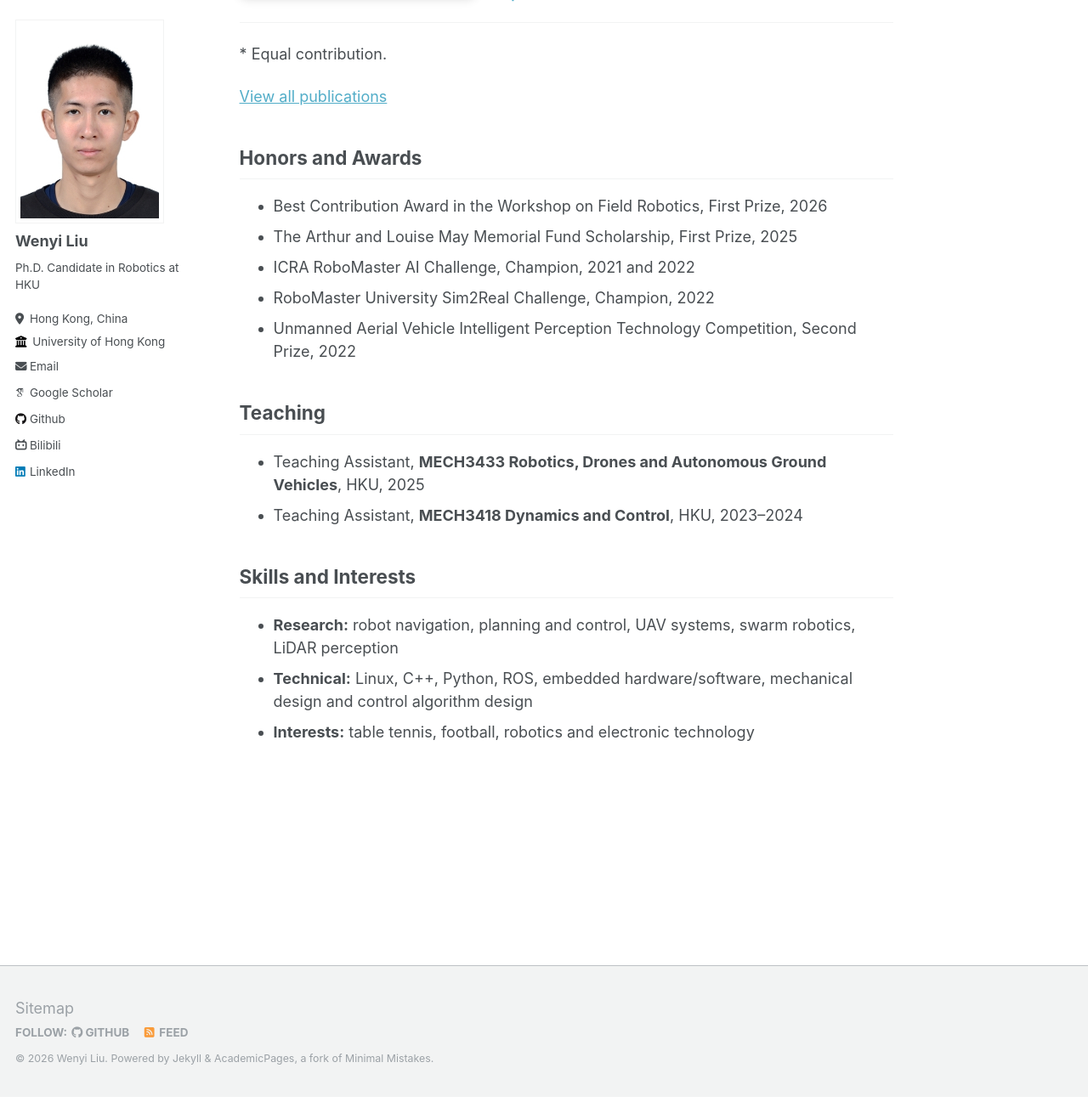
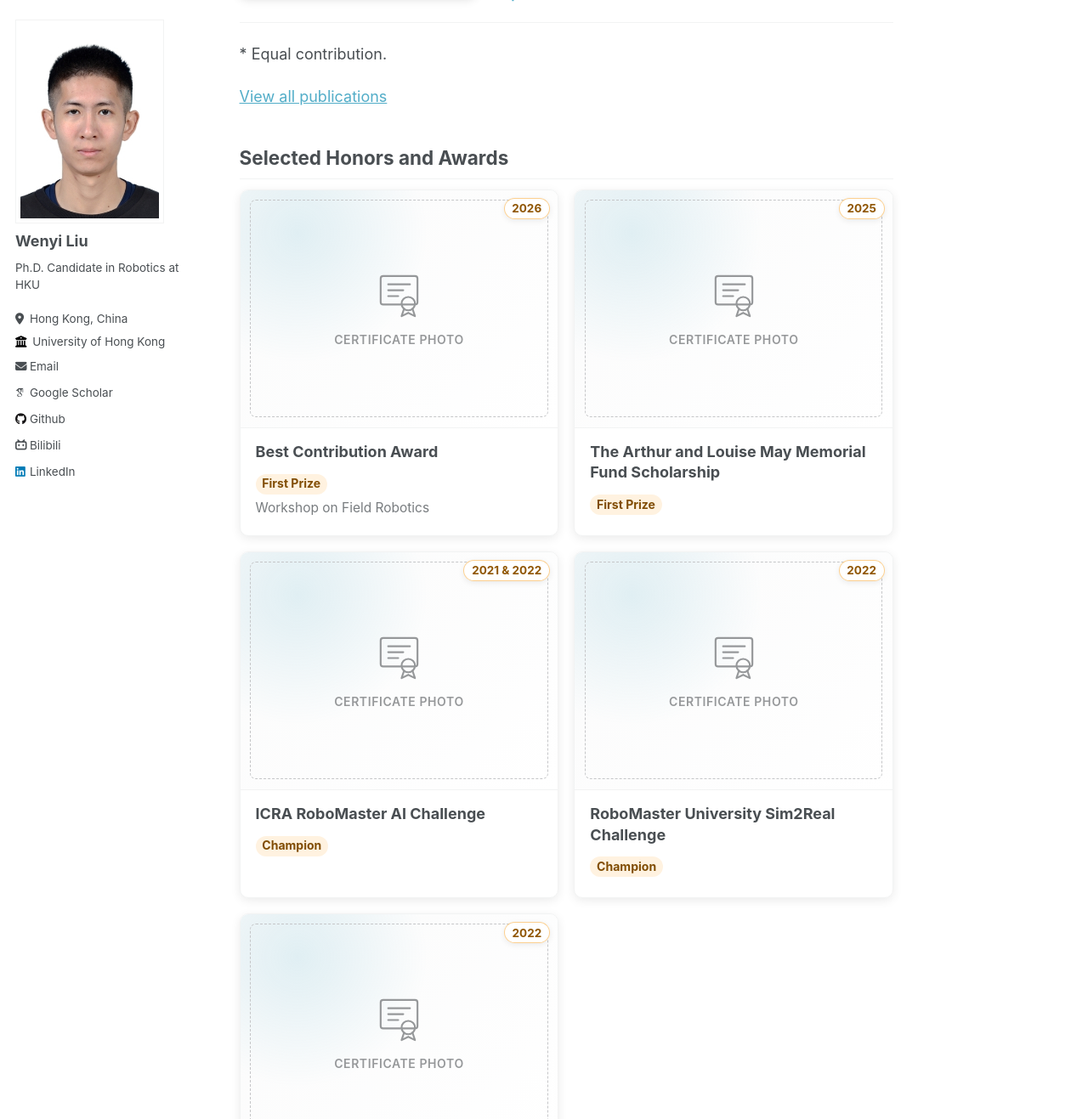
Before and after one commit to FENYUN323/liuwenyi.github.io, a Jekyll site: the page built from _pages/about.md, in a window 1280 px wide and 1400 px high, scrolled down 1582 px, cut to the strip 83-1400 px from the top of the window. Shown: the whole strip at 85% size. Built offline with Jekyll 4.4.1, drawn with Linux system fonts in a browser that asks for light colours; some web fonts are replaced; before the commit the page ends 2956 px from its top, so only the background shows below that; some of the changed text lies outside the part shown.

Commit message:
Add award photo card template

```diff
--- /dev/null
+++ b/_includes/selected-awards.html
@@ -0,0 +1,39 @@
+<div class="selected-awards">
+  {% for award in site.data.selected_awards %}
+    <article class="selected-award">
+      <div class="selected-award__media">
+        {% if award.image %}
+          <a
+            class="selected-award__image-link"
+            href="{{ award.image | relative_url }}"
+            aria-label="View certificate: {{ award.title }}">
+            <img
+              src="{{ award.image | relative_url }}"
+              alt="{{ award.image_alt }}"
+              loading="lazy"
+              decoding="async">
+          </a>
+        {% else %}
+          <div class="selected-award__placeholder" aria-hidden="true">
+            <svg viewBox="0 0 64 64" focusable="false">
+              <rect x="10" y="9" width="44" height="34" rx="3"></rect>
+              <path d="M19 19h26M19 26h18M19 33h12"></path>
+              <circle cx="43" cy="42" r="8"></circle>
+              <path d="m38 48-3 9 8-4 8 4-3-9"></path>
+            </svg>
+            <span>Certificate photo</span>
+          </div>
+        {% endif %}
+        <span class="selected-award__year">{{ award.year }}</span>
+      </div>
+
+      <div class="selected-award__body">
+        <h3 class="selected-award__title">{{ award.title }}</h3>
+        <p class="selected-award__distinction">{{ award.distinction }}</p>
+        {% if award.organization %}
+          <p class="selected-award__organization">{{ award.organization }}</p>
+        {% endif %}
+      </div>
+    </article>
+  {% endfor %}
+</div>
--- a/_pages/about.md
+++ b/_pages/about.md
@@ -23,13 +23,9 @@ Before joining HKU, I received my B.Eng. in Communication Engineering from [Harb
 
 [View all publications]({{ site.baseurl }}/publications/)
 
-## Honors and Awards
+## Selected Honors and Awards
 
-- Best Contribution Award in the Workshop on Field Robotics, First Prize, 2026
-- The Arthur and Louise May Memorial Fund Scholarship, First Prize, 2025
-- ICRA RoboMaster AI Challenge, Champion, 2021 and 2022
-- RoboMaster University Sim2Real Challenge, Champion, 2022
-- Unmanned Aerial Vehicle Intelligent Perception Technology Competition, Second Prize, 2022
+{% include selected-awards.html %}
 
 ## Teaching
 
--- a/_sass/_page.scss
+++ b/_sass/_page.scss
@@ -519,3 +519,147 @@
     }
   }
 }
+
+
+/*
+   Selected honors and awards
+   ========================================================================== */
+
+.selected-awards {
+  display: grid;
+  grid-template-columns: minmax(0, 1fr);
+  gap: 1em;
+  margin: 0.35em 0 1.5em;
+
+  @include breakpoint($medium) {
+    grid-template-columns: repeat(2, minmax(0, 1fr));
+  }
+}
+
+.selected-award {
+  min-width: 0;
+  overflow: hidden;
+  background: $body-color;
+  border: 1px solid $border-color;
+  border-radius: 10px;
+  box-shadow: 0 3px 12px rgba(#000, 0.08);
+  transition: box-shadow 0.2s ease, transform 0.2s ease;
+
+  &:hover {
+    box-shadow: 0 8px 22px rgba(#000, 0.14);
+    transform: translateY(-3px);
+  }
+}
+
+.selected-award__media {
+  position: relative;
+  overflow: hidden;
+  aspect-ratio: 4 / 3;
+  background:
+    radial-gradient(circle at 18% 18%, rgba($info-color, 0.16), transparent 40%),
+    linear-gradient(135deg, mix(#fff, $lighter-gray, 65%), #fff);
+  border-bottom: 1px solid $border-color;
+}
+
+.selected-award__image-link {
+  display: block;
+  width: 100%;
+  height: 100%;
+  padding: 0.5em;
+  text-decoration: none !important;
+
+  img {
+    display: block;
+    width: 100%;
+    height: 100%;
+    object-fit: contain;
+  }
+}
+
+.selected-award__placeholder {
+  position: absolute;
+  inset: 0.65em;
+  display: flex;
+  flex-direction: column;
+  align-items: center;
+  justify-content: center;
+  gap: 0.55em;
+  color: mix(#fff, $text-color, 42%);
+  border: 1px dashed mix(#fff, $text-color, 68%);
+  border-radius: 7px;
+
+  svg {
+    width: 3.5em;
+    height: 3.5em;
+    fill: none;
+    stroke: currentColor;
+    stroke-linecap: round;
+    stroke-linejoin: round;
+    stroke-width: 2.2;
+  }
+
+  span {
+    font-size: 0.78em;
+    font-weight: 600;
+    letter-spacing: 0.04em;
+    text-transform: uppercase;
+  }
+}
+
+.selected-award__year {
+  position: absolute;
+  top: 0.7em;
+  right: 0.7em;
+  padding: 0.25em 0.65em;
+  color: mix(#000, $warning-color, 42%);
+  background: rgba(#fff, 0.94);
+  border: 1px solid rgba($warning-color, 0.45);
+  border-radius: 999px;
+  box-shadow: 0 2px 7px rgba(#000, 0.08);
+  font-size: 0.75em;
+  font-weight: 700;
+  line-height: 1.2;
+}
+
+.selected-award__body {
+  padding: 0.9em 1em 1em;
+}
+
+.page__content .selected-award__title {
+  margin: 0 0 0.55em;
+  padding: 0;
+  border: 0;
+  font-size: 1em;
+  line-height: 1.35;
+}
+
+.page__content .selected-award__distinction {
+  display: inline-block;
+  margin: 0 0 0.4em;
+  padding: 0.18em 0.55em;
+  color: mix(#000, $warning-color, 48%);
+  background: rgba($warning-color, 0.12);
+  border-radius: 999px;
+  font-size: 0.78em;
+  font-weight: 700;
+  line-height: 1.35;
+  text-indent: 0;
+}
+
+.page__content .selected-award__organization {
+  margin: 0;
+  color: mix(#fff, $text-color, 26%);
+  font-size: 0.86em;
+  line-height: 1.4;
+  text-indent: 0;
+}
+
+@media (prefers-reduced-motion: reduce) {
+  .selected-award {
+    transition: none;
+
+    &:hover {
+      transform: none;
+    }
+  }
+}
```
Also changed, not shown: _data/selected_awards.yml (added, +34 -0 lines), 1 other file.
